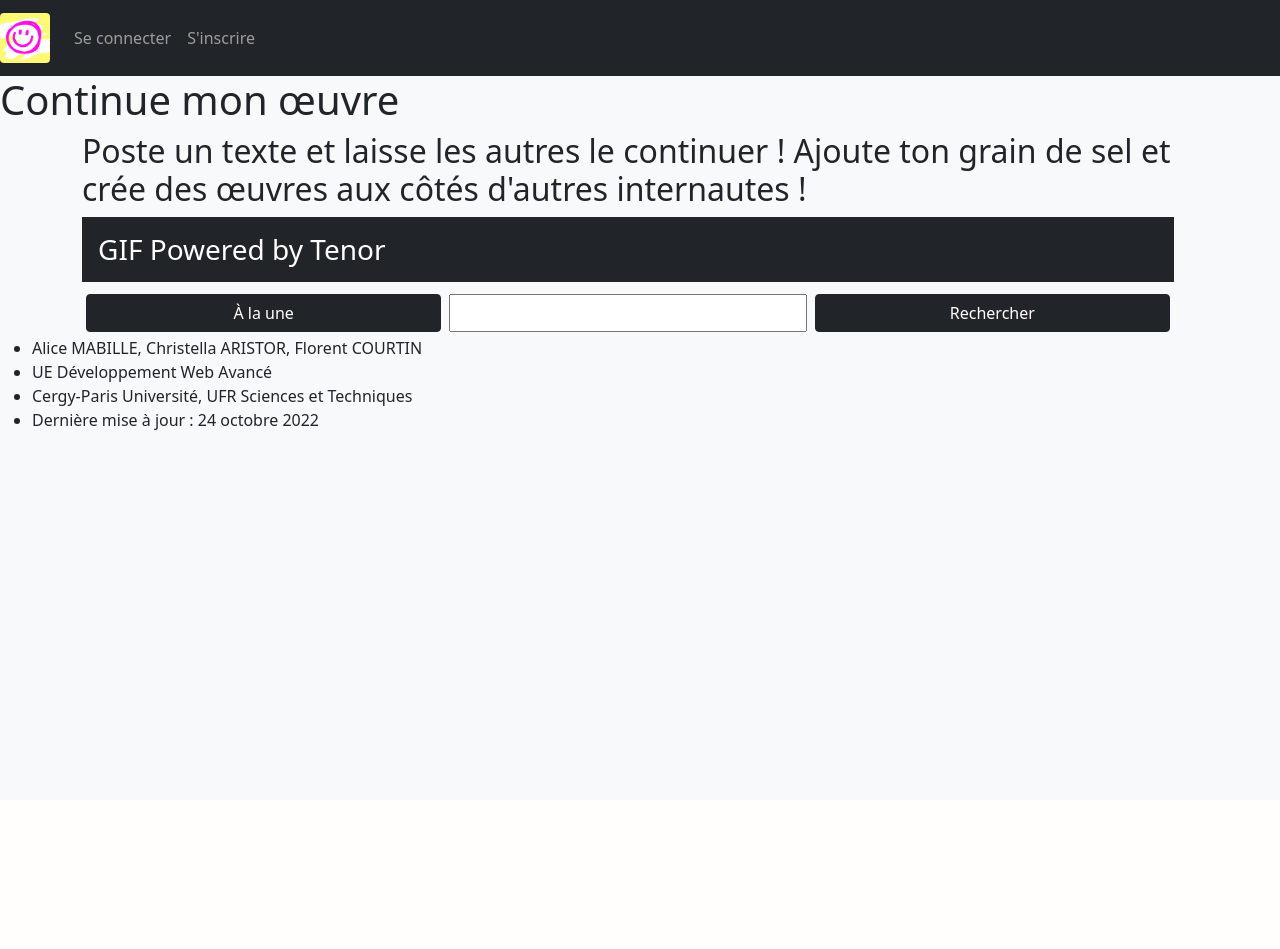
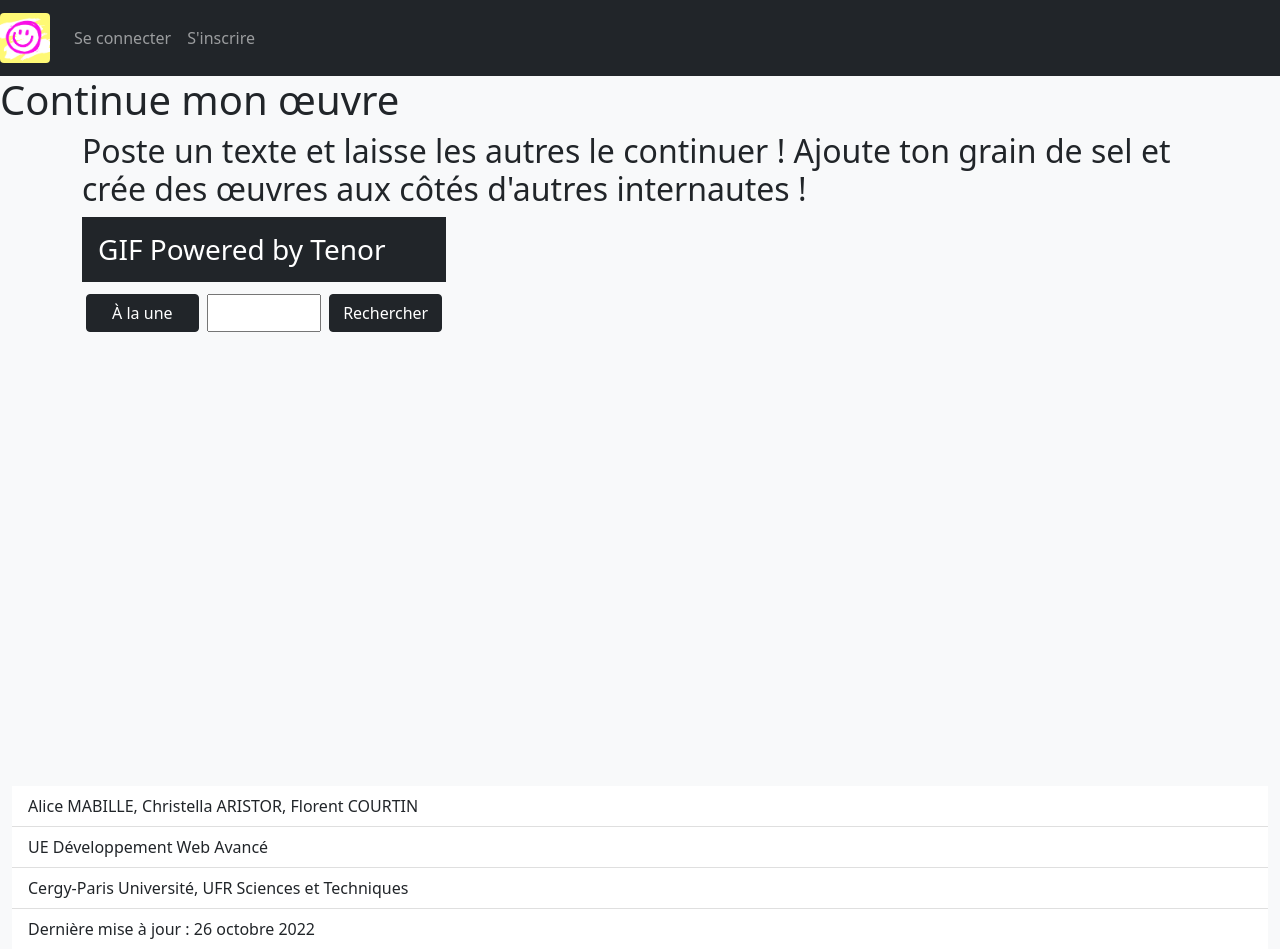
Before and after one commit to alicemabille/continuemonoeuvre, a PHP site: page / in a window 1280 px wide. Before the commit the page ends 430 px from the top, so only its background shows below. Run offline with PHP 8.4, Linux system fonts and the light colour scheme; data that the repository does not hold is empty.

Commit message:
explorateur de gif très joli

```diff
--- a/include/footer.inc.php
+++ b/include/footer.inc.php
@@ -1,9 +1,9 @@
-<footer>
-  	<ul class="footer-list" >
-  		<li class="footer-list-item">Alice MABILLE, Christella ARISTOR, Florent COURTIN</li>
-  		<li class="footer-list-item">UE Développement Web Avancé</li>
-  		<li class="footer-list-item">Cergy-Paris Université, UFR Sciences et Techniques</li>
-    	<li class="footer-list-item">Dernière mise à jour : 24 octobre 2022</li>
+<footer class="container-fluid" style="margin-bottom:0">
+  	<ul class="footer-list list-group list-group-flush" >
+  		<li class="footer-list-item list-group-item">Alice MABILLE, Christella ARISTOR, Florent COURTIN</li>
+  		<li class="footer-list-item list-group-item">UE Développement Web Avancé</li>
+  		<li class="footer-list-item list-group-item">Cergy-Paris Université, UFR Sciences et Techniques</li>
+    	<li class="footer-list-item list-group-item">Dernière mise à jour : 26 octobre 2022</li>
   	</ul>
 </footer>
 <script src="https://ajax.googleapis.com/ajax/libs/jquery/3.6.1/jquery.min.js"></script>
--- /dev/null
+++ b/include/gif-board.php
@@ -0,0 +1,10 @@
+            <article class="container-fluid">
+				<h3 class="text-info row col-md-4 col-sm-6 p-3 bg-dark text-white">GIF Powered by Tenor</h3>
+				<div class="row col-md-4 col-sm-6">
+					<button id="featured_gif_button" class="btn btn-dark dropdown col m-1">À la une</button>
+					<input type="text" id="search_gif_input" class="col m-1"/>
+					<button id="search_gif_button" class="btn btn-dark col m-1">Rechercher</button>
+				</div>
+				<div id="gif-list" class="row col-4">
+				</div>
+			</article>
--- a/include/header.inc.php
+++ b/include/header.inc.php
@@ -6,6 +6,7 @@
 	<meta name="author" content="alice mabille"/>
     <meta name="viewport" content="width=device-width, initial-scale=1">
     <link rel="icon" type="image/ico" href="favicon.ico"/>
+	<link rel="stylesheet" href="style.css" />
 	<!-- Latest compiled and minified CSS -->
 	<link rel="stylesheet" href="https://cdn.jsdelivr.net/npm/bootstrap@5.1.1/dist/css/bootstrap.min.css" />
 	<!-- jQuery library -->
--- a/index.php
+++ b/index.php
@@ -8,20 +8,7 @@
 	<main>
 		<section class="container">
 			<h2>Poste un texte et laisse les autres le continuer ! Ajoute ton grain de sel et crée des œuvres aux côtés d'autres internautes !</h2>
-			<article class="container-fluid">
-				<h3 class="text-info row col-12 p-3 bg-dark text-white">GIF Powered by Tenor</h3>
-				<div class="row col-12">
-					<button id="featured_gif_button" class="btn btn-dark dropdown col m-1">À la une</button>
-					<input type="text" id="search_gif_input" class="col m-1"/>
-					<button id="search_gif_button" class="btn btn-dark col m-1">Rechercher</button>
-				</div>
-				<div id="gif_list_1" class="row">
-				</div>
-				<div id="gif_list_2" class="row">
-				</div>
-				<div id="gif_list_3" class="row">
-				</div>
-			</article>
+			<?php include "include/gif-board.php"; ?>
 		</section>
 	</main>
 
--- a/scripts/script.js
+++ b/scripts/script.js
@@ -20,27 +20,20 @@ document.getElementById("signup_form").addEventListener('change',function(){
 //          TENOR GIFS
 
 $("#featured_gif_button").click(function() {
-    $("#gif_list").empty();
+    $("#gif-list").empty();
     $.get(`https://tenor.googleapis.com/v2/featured?key=${TENOR_API_KEY}&client_key=continue+mon+oeuvre`, function(data, status){
-        for(let i=0;i<data.results.length/3;i++){
-            $("#gif_list_1").append(`<div class="preview_gif col-6 m-1 "><img src="${data.results[i].media_formats.tinygif.url}" class="rounded img-fluid" /></div>`);
-        }
-        for(let i=data.results.length/3;i<data.results.length*2/3;i++){
-            $("#gif_list_2").append(`<div class="preview_gif col-6 m-1 "><img src="${data.results[i].media_formats.tinygif.url}" class="rounded img-fluid" /></div>`);
-        }
-        for(let i=data.results.length*2/3;i<data.results.length;i++){
-            $("#gif_list_3").append(`<div class="preview_gif col-6 m-1 "><img src="${data.results[i].media_formats.tinygif.url}" class="rounded img-fluid" /></div>`);
+        for(let i=0;i<data.results.length;i+=2){
+            $("#gif-list").append(`<div class="preview_gif col-5 m-1 "><img src="${data.results[i].media_formats.tinygif.url}" class="rounded img-fluid" /><img src="${data.results[i+1].media_formats.tinygif.url}" class="rounded img-fluid" /></div>`);
         }
     });
 });
 
 $("#search_gif_button").click(function() {
-    $("#gif_list").empty();
+    $("#gif-list").empty();
     var q = $("#search_gif_input").val();
-    console.log(q);
     $.get(`https://tenor.googleapis.com/v2/search?key=${TENOR_API_KEY}&client_key=continue+mon+oeuvre&q=${q}`, function(data, status){
-        for(let i=0;i<data.results.length;i++){
-            $("#gif_list").append(`<div class=\"preview_gif col m-1\"><img src="${data.results[i].media_formats.tinygif.url}" class="rounded img-fluid" /></div>`);
+        for(let i=0;i<data.results.length;i+=2){
+            $("#gif-list").append(`<div class=\"preview_gif col-5 m-1\"><img src="${data.results[i].media_formats.tinygif.url}" class="rounded img-fluid" /><img src="${data.results[i+1].media_formats.tinygif.url}" class="rounded img-fluid" /></div>`);
         }
     });
 });
--- a/style.css
+++ b/style.css
@@ -1,96 +1,15 @@
-* {
-    font-family: Arial, Helvetica, sans-serif;
+body{
+    min-height: 100vh;
+    display: flex;
+    flex-direction: column;
 }
 
-/* Partie HEADER */
-header nav {
-    display: flex;
-    flex-direction: row;
-    justify-content: space-between;
+footer{
+    margin-top: auto;
+    margin-bottom:0;
 }
 
-header nav ul {
-    display: flex;
-    flex-direction: row;
-    align-items: center;
-    justify-content: flex-end;
-    list-style-type: none;
-    font-size: 15pt;
-    font-weight: 600;
-    padding-left: 0;
-    margin-left: 0;
+#gif-list {
+    height : 450px;
+    overflow-y : auto;
 }
-
-header nav ul li {
-    background-color: #008cff;
-    border-radius: 20px;
-    padding: 5px 10px 5px;
-    margin: 0 10px 0;
-}
-
-header nav ul li a {
-    color: #fff;
-}
-
-#logo-header {
-    width: 110px;
-    max-width: min-content;
-    padding: 0;
-    margin: 0;
-}
-
-/* Corps de la page */
-
-body {
-    background-color: #fff973;
-    margin: 5% 5% 5%;
-}
-
-main {
-    margin: 5% 10% 5%;
-}
-
-a {
-    color: #000;
-    text-decoration: none;
-}
-
-a:hover {
-    text-decoration: underline;
-}
-
-.img-presentation-oeuvre {
-    width: 600px;
-    justify-content: center;
-}
-
-section h2 {
-    text-align: center;
-}
-
-figure {
-    text-align: center;
-}
-
-@media  (max-width: 600px) {
-    header nav ul {
-        flex-direction: column;
-    }
-}
-
-
-/* Partie FOOTER */
-
-footer ul {
-    display: flex;
-    flex-direction: column;
-    align-items: center;
-    /* justify-content: space-around; */
-    list-style-type: none;
-    font-size: 15pt;
-    font-weight: 600;
-}
-
-footer ul li {
-    padding: 1% 0% 0%;
-}
```
